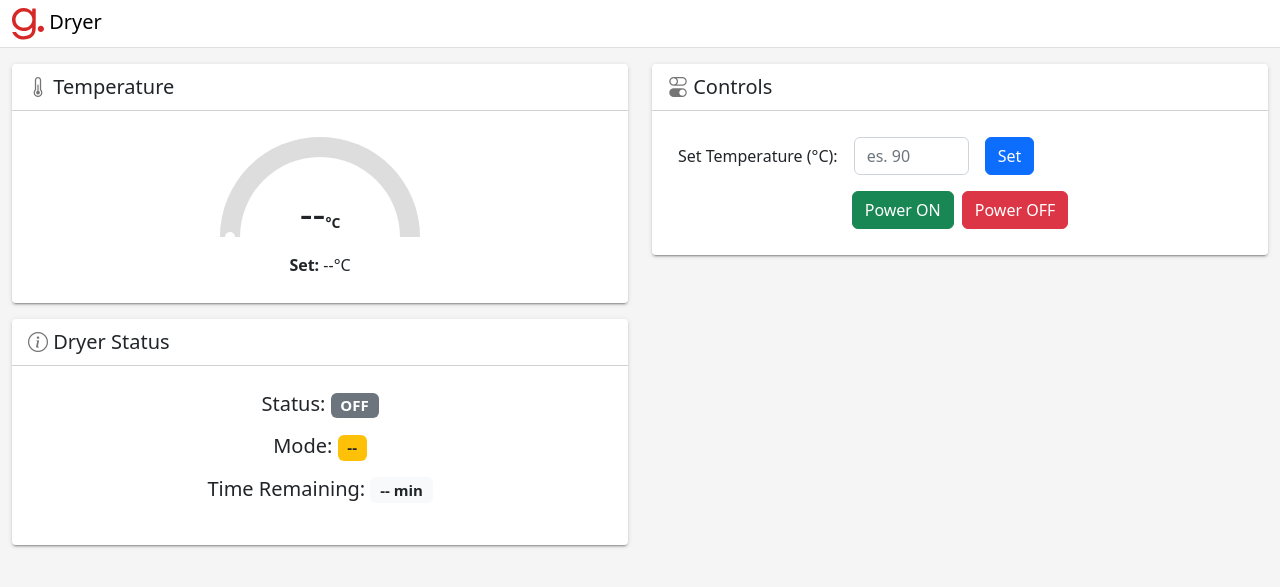
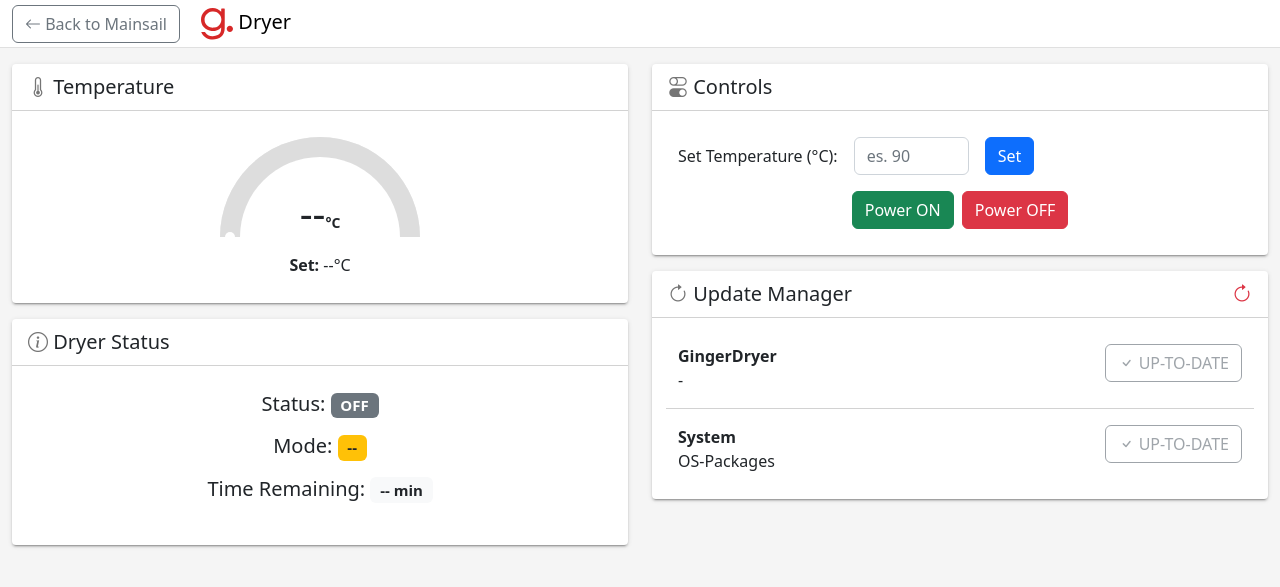
Before and after one commit to gingeradditive/D1-MissionControl, a FastAPI app: page / in a window 1280 px wide. Shown: the top 587 px of the page. Run offline with FastAPI, Linux system fonts and the light colour scheme; data that the repository does not hold is empty; some libraries are stand-ins or nearby versions.

Commit message:
feat: add update manager API and UI for checking and applying updates

```diff
--- a/dryer_web.py
+++ b/dryer_web.py
@@ -7,12 +7,16 @@ from fastapi.templating import Jinja2Templates
 from fastapi.responses import HTMLResponse, JSONResponse
 import requests
 import json
+import subprocess
+import os
+import platform
 
 app = FastAPI(title="Dryer API", version="1.0")
 
 UDP_IP = "127.0.0.1"
 UDP_PORT = 9999
 BUFFER_SIZE = 1024  # dimensione buffer di risposta UDP
+IS_LINUX = platform.system() == "Linux"
 
 def send_udp_message(message: str, expect_response: bool = False):
     try:
@@ -73,3 +77,63 @@ def get_status():
     if response.startswith("error:"):
         return {"status": "error", "message": response}
     return json.loads(response)
+
+@app.get("/api/updates/check", response_class=JSONResponse)
+def check_updates():
+    try:
+        # Check Git updates
+        git_fetch = subprocess.run(["git", "fetch"], capture_output=True, text=True)
+        git_status = subprocess.run(["git", "status", "-uno"], capture_output=True, text=True)
+        git_tag = subprocess.run(["git", "describe", "--tags", "--always"], capture_output=True, text=True).stdout.strip()
+        git_updates = "Your branch is behind" in git_status.stdout
+
+        # Check system updates (Debian/Ubuntu based) only on linux
+        if IS_LINUX:
+            apt_check = subprocess.run(["apt", "list", "--upgradable"], capture_output=True, text=True)
+            system_updates = [line for line in apt_check.stdout.split("\n")[1:] if line.strip()]
+        else:
+            system_updates = []
+
+        return {
+            "git_updates_available": git_updates,
+            "git_updates_tag": git_tag,
+            "system_updates_available": len(system_updates) > 0,
+            "system_updates_list": system_updates
+        }
+    except Exception as e:
+        return JSONResponse(status_code=500, content={"error": str(e)})
+
+
+@app.post("/api/updates/git", response_class=JSONResponse)
+def update_git():
+    try:
+        result = subprocess.run(["git", "pull"], capture_output=True, text=True)
+
+        if IS_LINUX:
+            #restart the services DryerLogic, DryerWeb
+            subprocess.run(["systemctl", "restart", "DryerLogic"])
+            subprocess.run(["systemctl", "restart", "DryerWeb"])
+
+        return {
+            "success": result.returncode == 0,
+            "stdout": result.stdout,
+            "stderr": result.stderr
+        }
+    except Exception as e:
+        return JSONResponse(status_code=500, content={"error": str(e)})
+
+
+@app.post("/api/updates/system", response_class=JSONResponse)
+def update_system():
+    try:
+        # Update and upgrade system (Debian/Ubuntu only!)
+        update = subprocess.run(["apt", "update"], capture_output=True, text=True)
+        upgrade = subprocess.run(["apt", "upgrade", "-y"], capture_output=True, text=True)
+        return {
+            "update_stdout": update.stdout,
+            "upgrade_stdout": upgrade.stdout,
+            "upgrade_stderr": upgrade.stderr,
+            "success": upgrade.returncode == 0
+        }
+    except Exception as e:
+        return JSONResponse(status_code=500, content={"error": str(e)})
--- a/static/script.js
+++ b/static/script.js
@@ -1,5 +1,5 @@
 $(document).ready(function () {
-    $.get("/api/discovery-check", function (data) {
+    $.get("/api/g1-check", function (data) {
         if (data.reachable) {
             $("#BackToMainsail").show();  // o rimuovi classe .d-none
         } else {
@@ -13,6 +13,11 @@ $(document).ready(function () {
     }, 5000);
 
     updateStatus();
+    refreshVcs();
+
+    $("#refreshVcs").click(function () {
+        refreshVcs();
+    });
 });
 
 //----------------------------------------------
@@ -78,6 +83,7 @@ function updateDryerStatus(powerOn, mode, minutesLeft) {
     // Tempo rimanente
     timeLeft.textContent = `${minutesLeft} min`;
 }
+
 //---------------------------------------------
 
 const baseUrl = "/api/";
@@ -134,7 +140,87 @@ function updateStatus() {
         updateGauge(data.CurrentTemperature, data.TemperatureSet)
 
 
-        updateDryerStatus(data.DryerStatus, data.CycleStatus, Math.ceil(data.CycleTimeLeftSec/60))
+        updateDryerStatus(data.DryerStatus, data.CycleStatus, Math.ceil(data.CycleTimeLeftSec / 60))
         // $("#dryerStatus").text(data.DryerStatus);
     });
 }
+
+function refreshVcs() {
+    $.get("/api/updates/check", function (data) {
+        if (data.status == "error") {
+            if ($("#liveToast").hasClass("show")) {
+                return;
+            }
+
+            var toastEl = $('#liveToast');
+            var toast = new bootstrap.Toast(toastEl[0], {
+                autohide: false
+            });
+
+            $("#liveToast .toast-body").text(data.message);
+            $("#liveToast .me-auto").text("ERROR");
+            $("#liveToast .taost-time").text(new Date().toLocaleTimeString());
+            toast.show();
+            return;
+        }
+
+        $("#vcs-GingerDryer .repoVersion").text(data.git_updates_tag);
+        if (data.git_updates_available) {
+            $("#vsc-GingerDryer .btnUpdate").removeClass("btn-outline-secondary").addClass("btn-danger").prop("disabled", false);
+        }
+        else {
+            $("#vsc-GingerDryer .btnUpdate").removeClass("btn-danger").addClass("btn-outline-secondary").prop("disabled", true);
+        }
+
+        // #vsc-system
+        if (data.system_updates_available) {
+            $("#vsc-system .btnUpdate").removeClass("btn-outline-secondary").addClass("btn-danger").prop("disabled", false);
+        }
+        else {
+            $("#vsc-system .btnUpdate").removeClass("btn-danger").addClass("btn-outline-secondary").prop("disabled", true);
+        }
+    });
+}
+
+function updateGingerDryer() {
+    $.post("/api/updates/git", function (data) {
+        if (data.status == "error") {
+            if ($("#liveToast").hasClass("show")) {
+                return;
+            }
+            var toastEl = $('#liveToast');
+            var toast = new bootstrap.Toast(toastEl[0], {
+                autohide: false
+            });
+            $("#liveToast .toast-body").text(data.message);
+            $("#liveToast .me-auto").text("ERROR");
+            $("#liveToast .taost-time").text(new Date().toLocaleTimeString());
+            toast.show();
+            return;
+        }
+        setTimeout(function () {
+            window.location.reload(1);
+        }, 2000);
+        refreshVcs();
+    });
+}
+
+function updateSystem() {
+    $.post("/api/updates/system", function (data) {
+        if (data.status == "error") {
+            if ($("#liveToast").hasClass("show")) {
+                return;
+            }
+            var toastEl = $('#liveToast');
+            var toast = new bootstrap.Toast(toastEl[0], {
+                autohide: false
+            });
+            $("#liveToast .toast-body").text(data.message);
+            $("#liveToast .me-auto").text("ERROR");
+            $("#liveToast .taost-time").text(new Date().toLocaleTimeString());
+            toast.show();
+            return;
+        }
+        refreshVcs();
+    });
+}
--- a/static/style.css
+++ b/static/style.css
@@ -147,3 +147,7 @@ body {
     top: 5px;
     border-radius: 50%;
 }
+
+.vcs{
+    border-bottom: var(--bs-card-border-width) solid var(--bs-card-border-color);
+}
--- a/templates/index.html
+++ b/templates/index.html
@@ -23,6 +23,7 @@
     <div class="container-fluid">
         <div class="row flex-nowrap">
             <div class="col py-3">
+
                 <div class="card mb-3 text-center">
                     <div class="card-header text-start">
                         <i class="bi bi-thermometer-half"></i> Temperature
@@ -46,6 +47,7 @@
                         </div>
                     </div>
                 </div>
+
                 <div class="card mb-3">
                     <div class="card-header">
                         <i class="bi bi-info-circle"></i> Dryer Status
@@ -72,8 +74,10 @@
 
                     </div>
                 </div>
+
             </div>
             <div class="col py-3">
+
                 <div class="card mb-3">
                     <div class="card-header">
                         <i class="bi bi-toggles"></i> Controls
@@ -94,6 +98,39 @@
                         <div class="d-flex gap-2 justify-content-center">
                             <button type="button" class="btn btn-success" onclick="powerOn()">Power ON</button>
                             <button type="button" class="btn btn-danger" onclick="powerOff()">Power OFF</button>
+                        </div>
+                    </div>
+                </div>
+
+                <div class="card mb-3">
+                    <div class="card-header">
+                        <i class="bi bi-arrow-clockwise"></i> Update Manager
+                        <a class="float-end" href="#" id="refreshVcs">
+                            <i class="bi bi-arrow-clockwise text-danger fw-bold"></i>
+                        </a>
+                    </div>
+                    <div class="card-body">
+                        <div class="vcs row pb-3" id="vcs-GingerDryer">
+                            <div class="col">
+                                <span class="fw-bold repoName">GingerDryer</span><br>
+                                <span class="repoVersion">-</span>
+                            </div>
+                            <div class="col text-end">
+                                <button type="button" class="btn btn-outline-secondary btnUpdate" disabled id="updateGingerDryer" onclick="updateGingerDryer()">
+                                    <i class="bi bi-check"></i> UP-TO-DATE
+                                </button>
+                            </div>
+                        </div>
+                        <div class="row pt-3" id="vsc-system">
+                            <div class="col">
+                                <span class="fw-bold repoName">System</span><br>
+                                <span class="repoVersion">OS-Packages</span>
+                            </div>
+                            <div class="col text-end">
+                                <button type="button" class="btn btn-outline-secondary" disabled id="updateGingerDryer" onclick="updateSystem()">
+                                    <i class="bi bi-check"></i> UP-TO-DATE
+                                </button>
+                            </div>
                         </div>
                     </div>
                 </div>
```
